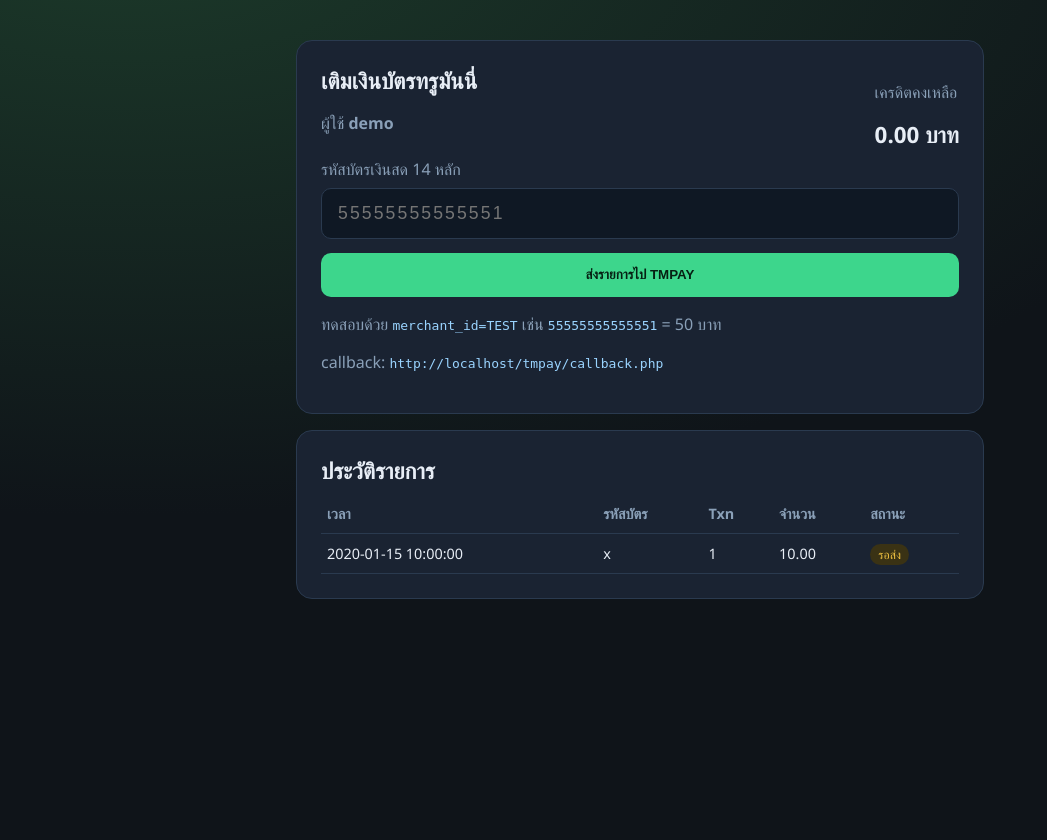
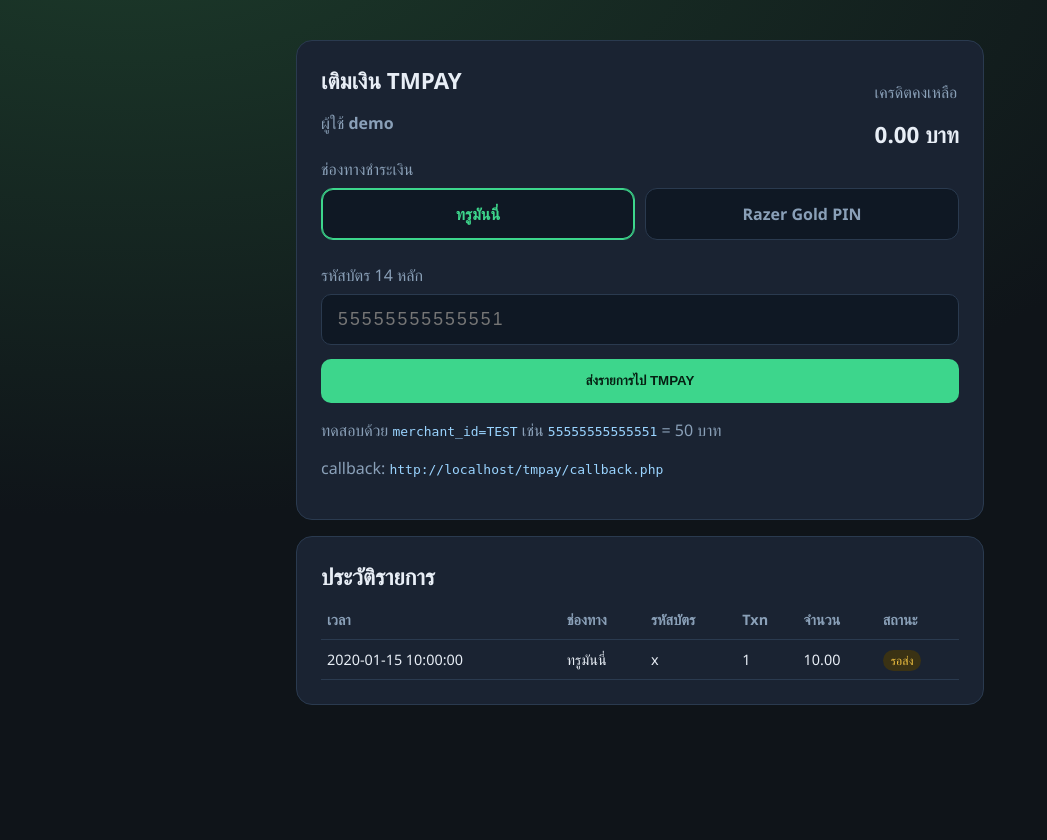
Before and after one commit to iBeerz/TMPAY-API-Document, a PHP site: page /tmpay/ in a window 1280 px wide. Shown: the whole page, without its empty margins (0-1047 px from the left). Run offline with PHP 8.4, Linux system fonts and the light colour scheme; data comes from the database, SQL or seed files in the repository; tables that the repository leaves empty hold one stand-in row (values such as "Sample post").

Commit message:
Add files via upload

```diff
--- a/tmpay/config.php
+++ b/tmpay/config.php
@@ -9,7 +9,11 @@ return [
     'tmpay' => [
         'merchant_id' => 'TEST',
         'backend_url' => 'https://www.tmpay.net/TPG/backend.php',
-        'channel' => 'truemoney',
+        'channels' => [
+            'truemoney' => 'ทรูมันนี่',
+            'razer_gold_pin' => 'Razer Gold PIN',
+        ],
+        'default_channel' => 'truemoney',
         // ต้องเป็น URL ที่ TMPAY เรียกได้ (ทดสอบจริงต้องเป็น public URL)
         'resp_url' => 'http://localhost/tmpay/callback.php',
         'timeout' => 15,
--- a/tmpay/database.sql
+++ b/tmpay/database.sql
@@ -21,7 +21,7 @@ CREATE TABLE IF NOT EXISTS `tmpay_transactions` (
   `user_id` INT UNSIGNED NOT NULL,
   `password` CHAR(14) NOT NULL COMMENT 'รหัสบัตร 14 หลัก',
   `transaction_id` VARCHAR(10) DEFAULT NULL,
-  `channel` VARCHAR(32) NOT NULL DEFAULT 'truemoney',
+  `channel` ENUM('truemoney','razer_gold_pin') NOT NULL DEFAULT 'truemoney',
   `real_amount` DECIMAL(10,2) DEFAULT NULL,
   `status` ENUM('pending','awaiting_result','success','failed') NOT NULL DEFAULT 'pending',
   `tmpay_status` TINYINT UNSIGNED DEFAULT NULL COMMENT '1,3,4,5 จาก TMPAY',
--- a/tmpay/index.php
+++ b/tmpay/index.php
@@ -43,13 +43,13 @@ function flash(): ?array
     return $msg;
 }
 
-function send_tmpay(array $tmpay, string $password): string
+function send_tmpay(array $tmpay, string $password, string $channel): string
 {
     $url = $tmpay['backend_url'] . '?' . http_build_query([
         'merchant_id' => $tmpay['merchant_id'],
         'password' => $password,
         'resp_url' => $tmpay['resp_url'],
-        'channel' => $tmpay['channel'],
+        'channel' => $channel,
     ]);
 
     if (function_exists('curl_init')) {
@@ -83,12 +83,15 @@ function send_tmpay(array $tmpay, string $password): string
 $pdo = db($config);
 $user = current_user($pdo);
 $error = null;
-$success = null;
+$channels = $config['tmpay']['channels'];
+$channel = (string) ($_POST['channel'] ?? $config['tmpay']['default_channel']);
 
 if ($_SERVER['REQUEST_METHOD'] === 'POST') {
     $password = preg_replace('/\D+/', '', (string) ($_POST['password'] ?? ''));
 
-    if (strlen($password) !== 14) {
+    if (!isset($channels[$channel])) {
+        $error = 'กรุณาเลือกช่องทางชำระเงิน TrueMoney หรือ Razer Gold PIN';
+    } elseif (strlen($password) !== 14) {
         $error = 'รหัสบัตรต้องเป็นตัวเลข 14 หลัก';
     } else {
         try {
@@ -106,9 +109,9 @@ if ($_SERVER['REQUEST_METHOD'] === 'POST') {
                     'INSERT INTO tmpay_transactions (user_id, password, channel, status)
                      VALUES (?, ?, ?, ?)'
                 );
-                $insert->execute([$user['id'], $password, $config['tmpay']['channel'], 'pending']);
+                $insert->execute([$user['id'], $password, $channel, 'pending']);
 
-                $response = send_tmpay($config['tmpay'], $password);
+                $response = send_tmpay($config['tmpay'], $password, $channel);
                 $parts = explode('|', $response, 2);
                 $code = strtoupper(trim($parts[0] ?? ''));
                 $detail = trim($parts[1] ?? '');
@@ -141,7 +144,7 @@ if ($_SERVER['REQUEST_METHOD'] === 'POST') {
 
 $flash = flash();
 $history = $pdo->prepare(
-    'SELECT password, transaction_id, real_amount, status, tmpay_status, message, created_at
+    'SELECT password, channel, transaction_id, real_amount, status, tmpay_status, message, created_at
      FROM tmpay_transactions
      WHERE user_id = ?
      ORDER BY id DESC
@@ -162,7 +165,7 @@ $statusLabel = [
 <head>
     <meta charset="UTF-8">
     <meta name="viewport" content="width=device-width, initial-scale=1">
-    <title>เติมเงิน TrueMoney — TMPAY</title>
+    <title>เติมเงิน TMPAY</title>
     <style>
         :root {
             --bg: #0f1419;
@@ -194,6 +197,23 @@ $statusLabel = [
         p { color: var(--muted); }
         .row { display: flex; justify-content: space-between; gap: 12px; }
         label { display: block; margin-bottom: 8px; color: var(--muted); }
+        .channels { display: grid; grid-template-columns: 1fr 1fr; gap: 10px; margin-bottom: 16px; }
+        .channels input { position: absolute; opacity: 0; pointer-events: none; }
+        .channels span {
+            display: block;
+            padding: 14px 12px;
+            border: 1px solid var(--line);
+            border-radius: 12px;
+            background: #0f1824;
+            text-align: center;
+            cursor: pointer;
+            font-weight: 600;
+        }
+        .channels input:checked + span {
+            border-color: var(--accent);
+            box-shadow: 0 0 0 1px var(--accent) inset;
+            color: var(--accent);
+        }
         input[type="text"] {
             width: 100%;
             padding: 14px 16px;
@@ -233,7 +253,7 @@ $statusLabel = [
     <div class="card">
         <div class="row">
             <div>
-                <h1>เติมเงินบัตรทรูมันนี่</h1>
+                <h1>เติมเงิน TMPAY</h1>
                 <p>ผู้ใช้ <strong><?= htmlspecialchars($user['username'], ENT_QUOTES, 'UTF-8') ?></strong></p>
             </div>
             <div>
@@ -252,8 +272,17 @@ $statusLabel = [
         <?php endif; ?>
 
         <form method="post" action="index.php" autocomplete="off">
-            <label for="password">รหัสบัตรเงินสด 14 หลัก</label>
-            <input id="password" name="password" type="text" maxlength="14" pattern="\d{14}" required placeholder="55555555555551">
+            <label>ช่องทางชำระเงิน</label>
+            <div class="channels">
+                <?php foreach ($channels as $value => $label): ?>
+                    <label>
+                        <input type="radio" name="channel" value="<?= htmlspecialchars($value, ENT_QUOTES, 'UTF-8') ?>" <?= $channel === $value ? 'checked' : '' ?> required>
+                        <span><?= htmlspecialchars($label, ENT_QUOTES, 'UTF-8') ?></span>
+                    </label>
+                <?php endforeach; ?>
+            </div>
+            <label for="password">รหัสบัตร 14 หลัก</label>
+            <input id="password" name="password" type="text" maxlength="14" pattern="\d{14}" required placeholder="55555555555551" value="<?= htmlspecialchars((string) ($_POST['password'] ?? ''), ENT_QUOTES, 'UTF-8') ?>">
             <button type="submit">ส่งรายการไป TMPAY</button>
         </form>
         <p>ทดสอบด้วย <code>merchant_id=TEST</code> เช่น <code>55555555555551</code> = 50 บาท</p>
@@ -269,6 +298,7 @@ $statusLabel = [
                 <thead>
                 <tr>
                     <th>เวลา</th>
+                    <th>ช่องทาง</th>
                     <th>รหัสบัตร</th>
                     <th>Txn</th>
                     <th>จำนวน</th>
@@ -279,6 +309,7 @@ $statusLabel = [
                 <?php foreach ($txns as $txn): ?>
                     <tr>
                         <td><?= htmlspecialchars($txn['created_at'], ENT_QUOTES, 'UTF-8') ?></td>
+                        <td><?= htmlspecialchars($channels[$txn['channel']] ?? $txn['channel'], ENT_QUOTES, 'UTF-8') ?></td>
                         <td><?= htmlspecialchars($txn['password'], ENT_QUOTES, 'UTF-8') ?></td>
                         <td><?= htmlspecialchars((string) $txn['transaction_id'], ENT_QUOTES, 'UTF-8') ?></td>
                         <td><?= $txn['real_amount'] !== null ? number_format((float) $txn['real_amount'], 2) : '-' ?></td>
```
